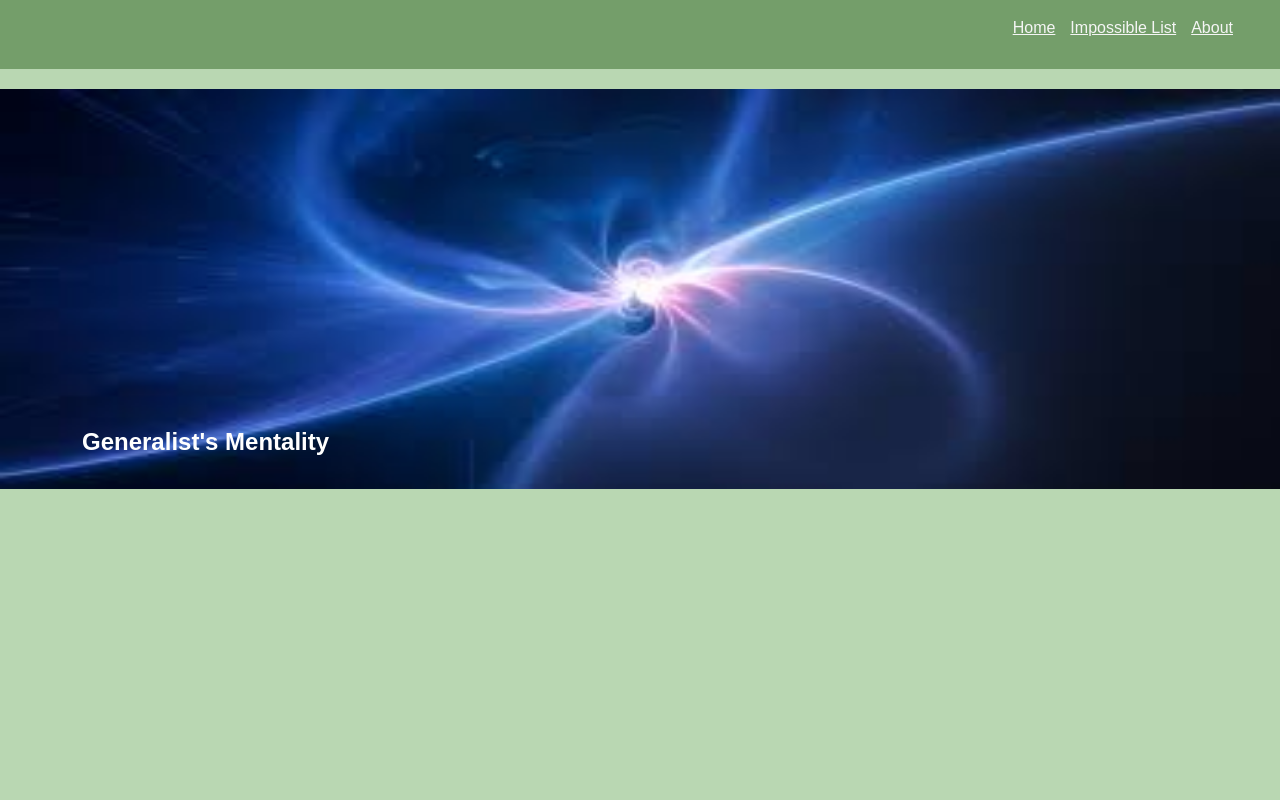
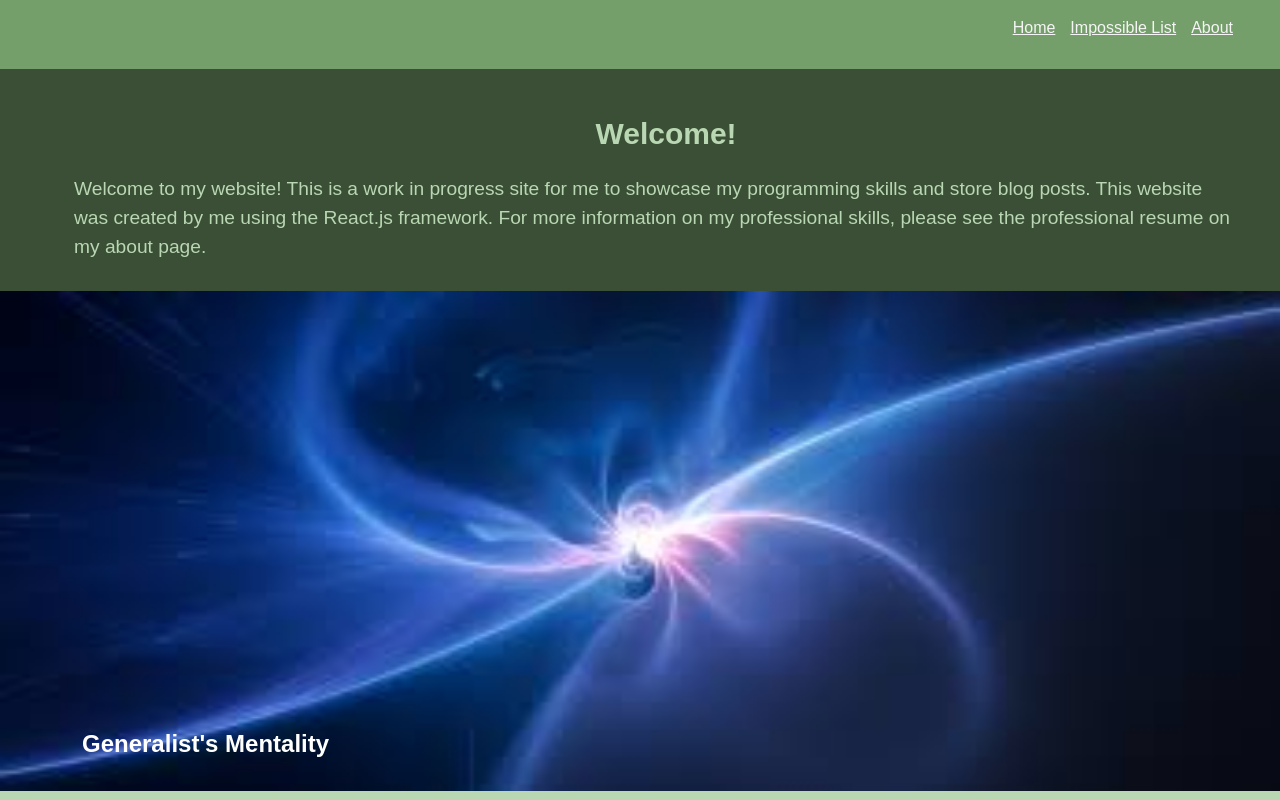
Before and after one commit to elijahcraig45/ReactBlog, a React (Create React App) app: page / in a window 1280 px wide. Built offline with nearby package versions, Linux system fonts and the light colour scheme.

Commit message:
add bio and update layouts

```diff
--- a/src/App.css
+++ b/src/App.css
@@ -24,10 +24,16 @@
   color: white;
 }
 
-.App-link {
-  color: #61dafb;
+.bio {
+  margin: 0px;
+  background-color: #3A4F35;
+  color: #B9D7B2;
+  padding: 10px;
 }
 
+p {
+  font-size: larger;
+}
 @keyframes App-logo-spin {
   from {
     transform: rotate(0deg);
--- a/src/App.js
+++ b/src/App.js
@@ -15,6 +15,11 @@ var blogPosts = [
 function App() {
   return (
     <div >
+      <div className='bio'>
+        <h1>Welcome!</h1>
+
+        <p>Welcome to my website! This is a work in progress site for me to showcase my programming skills and store blog posts. This website was created by me using the React.js framework. For more information on my professional skills, please see the professional resume on my about page.</p>
+      </div>
       <Slideshow blogPosts={blogPosts}/>
     </div>
   );
--- a/src/components/navbar.css
+++ b/src/components/navbar.css
@@ -19,5 +19,5 @@ li::before {
 }
 
 .nav-link:hover {
-    color: rgb(79, 196, 112);
+    color: #3A4F35;
 }
--- a/src/components/page.css
+++ b/src/components/page.css
@@ -10,7 +10,6 @@ div {
     background-color: #B9D7B2;
     font-family: Arial, sans-serif;
     line-height: 1.5;
-    margin-bottom: 20px;
     color: #3A4F35;
 }
   #main {
--- a/src/components/slideshow.css
+++ b/src/components/slideshow.css
@@ -2,7 +2,7 @@
   position: relative;
   margin: auto;
   width: 100%;
-  height: 400px;
+  height: 500px;
   border-radius: 2%;
 }
 
@@ -26,7 +26,7 @@
 
 .wallpaper {
   width: 100%;
-  max-height: 400px;
+  max-height: 500px;
 }
 
 .title {
@@ -61,11 +61,11 @@
 .prev-button {
   left: 0px;
   width: 50px;
-  height: 400px;
+  height: 500px;
 }
 
 .next-button {
   right: 0px;
   width: 50px;
-  height: 400px;
+  height: 500px;
 }
```
